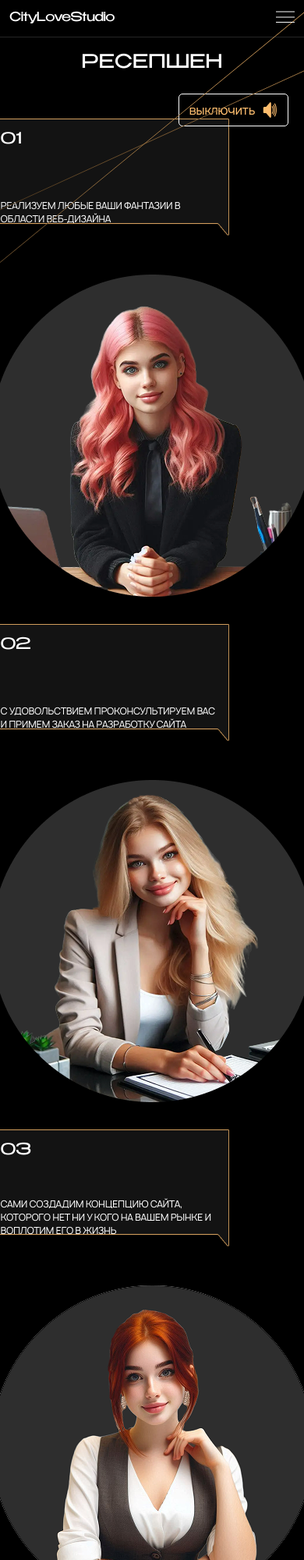
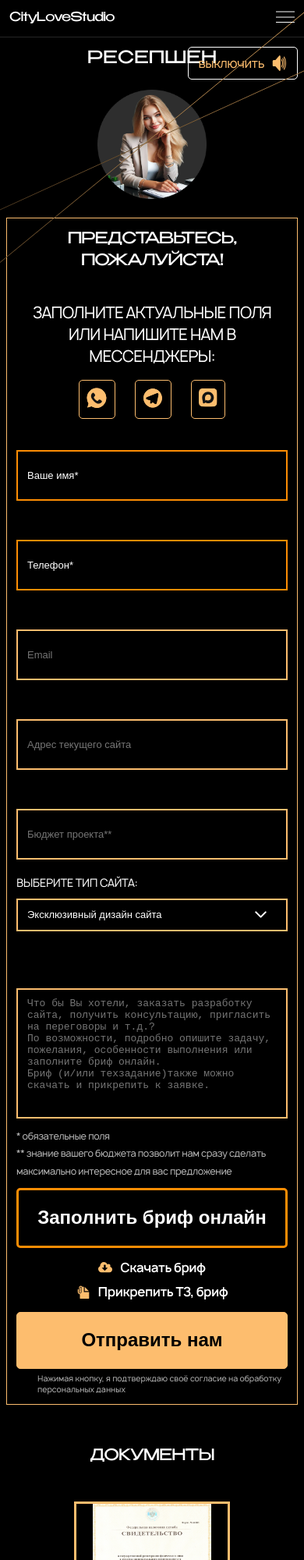
Before and after one commit to VladimirMoizes/55555, an Astro site: page /reception in a window 390 px wide. Shown: the top 2000 px of the page at 78% size. Built offline with nearby package versions, Linux system fonts and the light colour scheme; Astro itself is replaced by a stand-in of ours.

Commit message:
fix: fix about, promote and reception adaptive and animation

```diff
--- a/src/components/header/Header.module.css
+++ b/src/components/header/Header.module.css
@@ -99,13 +99,6 @@
   white-space: nowrap;
 }
 
-.textCenter {
-  text-transform: uppercase;
-  font-family: var(--font-primary);
-  font-size: 16px;
-  transition: all 0.3s ease;
-}
-
 .blockRight {
   display: flex;
   gap: 42px;
@@ -128,23 +121,23 @@
   padding: 0;
 }
 
-.textCenter[data-header-title][data-animate='true'] {
-  animation: slowAppear 4s ease forwards;
+.textCenter {
+  text-transform: uppercase;
+  font-family: var(--font-primary);
+  font-size: 16px;
+  transition: all 0.3s ease;
 }
 
-@keyframes slowAppear {
-  0% {
-    opacity: 0;
-    transform: scale(0.3) translateY(210px);
-    letter-spacing: 10px;
-  }
-  50% {
-    opacity: 0.8;
-    transform: scale(2) translateY(80px);
-    letter-spacing: 3px;
-  }
-  100% {
-    transform: scale(1) translateY(0);
+.textCenter[data-header-title][data-animate='true'] {
+  transform: translateY(100px) scale(2);
+  animation: slideUp 2s ease forwards;
+  animation-delay: 3s;
+}
+
+@keyframes slideUp {
+  to {
+    transform: translateY(0) scale(1);
+    opacity: 1;
   }
 }
 
--- a/src/pages/about/about.module.css
+++ b/src/pages/about/about.module.css
@@ -243,7 +243,7 @@
   }
 
   .mainBlock {
-    flex-direction: column;
+    flex-direction: column-reverse;
     align-items: center;
   }
 
--- a/src/pages/promote/promote.module.css
+++ b/src/pages/promote/promote.module.css
@@ -234,7 +234,7 @@
   }
 
   .mainBlock {
-    flex-direction: column;
+    flex-direction: column-reverse;
     align-items: center;
     gap: 40px;
   }
--- a/src/pages/reception/index.astro
+++ b/src/pages/reception/index.astro
@@ -53,8 +53,7 @@ import styles from './reception.module.css';
         <h2 class={styles.formTitle}>Представьтесь, пожалуйста!</h2>
         <div class={styles.subTitleBlock}>
           <p class={styles.subTitle}>
-            Заполните и выберите актуальные поля, или напишите нам в
-            мессенджеры:
+            Заполните актуальные поля или напишите нам в мессенджеры:
           </p>
           <div class={styles.buttons}>
             <button
--- a/src/pages/reception/reception.module.css
+++ b/src/pages/reception/reception.module.css
@@ -639,6 +639,10 @@ h2 {
   border-color: #fd8d04;
 }
 
+.input:required::placeholder {
+  color: var(--color-text);
+}
+
 .input[type='number']::-webkit-inner-spin-button,
 .input[type='number']::-webkit-outer-spin-button {
   -webkit-appearance: none;
@@ -1044,79 +1048,168 @@ h2 {
 
 @media (max-width: 1366px) {
   .cardList {
+    display: grid;
+    grid-template-columns: repeat(3, 1fr);
+    gap: 20px;
+    justify-items: center;
+  }
+
+  .cardListItem {
+    width: 100%;
+    max-width: 350px;
+  }
+
+  .cardListItem:nth-of-type(2n + 1) {
+    margin-block-start: 0;
+  }
+
+  .card {
+    display: flex;
     flex-direction: column;
     align-items: center;
+    width: 100%;
   }
+
+  .card img {
+    width: 100%;
+    height: auto;
+    max-width: 350px;
+    object-fit: contain;
+  }
+
+  .cardTextBlock {
+    width: 100%;
+    max-width: 350px;
+    block-size: auto;
+    min-height: 160px;
+    padding: 30px;
+    margin-block-end: 20px;
+    background-size: 100% 100%;
+  }
+
+  .cardTextBlock .number {
+    font-size: 20px;
+  }
+
+  .cardTextBlock .text {
+    font-size: 14px;
+    max-width: 280px;
+    line-height: 120%;
+  }
+
   .formBlock {
-    margin: 60px 40px 60px;
+    margin: 60px 20px 60px;
   }
+
   .form {
     padding: 30px 40px;
   }
+
   .details {
     inline-size: 100%;
     padding: 30px;
   }
 }
 
-@media (max-width: 1200px) {
-  .documentList .card {
-    flex: 0 0 240px;
-    max-inline-size: 240px;
+@media (max-width: 1100px) {
+  .cardList {
+    grid-template-columns: repeat(2, 1fr);
+  }
+
+  .cardListItem:nth-child(3) {
+    grid-column: 1 / -1;
+    justify-self: center;
+    max-width: 350px;
   }
 }
 
 @media (max-width: 1024px) {
   .cardList {
-    flex-direction: column;
-    align-items: center;
+    grid-template-columns: repeat(2, 1fr);
+    gap: 16px;
   }
-  .cardListItem:nth-of-type(2n + 1) {
-    margin-block-start: 0;
+
+  .cardListItem:nth-child(3) {
+    grid-column: 1 / -1;
+    justify-self: center;
+    max-width: 320px;
   }
+
+  .card img {
+    max-width: 320px;
+  }
+
+  .cardTextBlock {
+    max-width: 320px;
+    min-height: 140px;
+    padding: 25px;
+  }
+
+  .cardTextBlock .text {
+    font-size: 14px;
+  }
+
   .formBlock {
-    margin: 40px 20px 40px;
+    margin: 40px 16px;
   }
+
   .form {
-    padding: 20px 24px;
+    padding: 24px 20px;
   }
+
   .subTitleBlock {
     flex-wrap: wrap;
-    gap: 20px;
+    gap: 16px;
   }
+
   .footerForm {
     flex-wrap: wrap;
     justify-content: center;
-    gap: 20px;
+    gap: 16px;
   }
+
   .linkBrifList {
     justify-content: center;
   }
+
   .formFooterSecond {
     flex-wrap: wrap;
     justify-content: center;
-    gap: 20px;
+    gap: 16px;
   }
+
   .agreeAndButton {
     flex-wrap: wrap;
     justify-content: center;
   }
+
   .inputListSecondStart {
     flex-wrap: wrap;
     justify-content: center;
   }
+
   .details {
     padding: 24px 20px;
   }
+
   .documentList .card {
     flex: 0 0 220px;
     max-inline-size: 220px;
   }
+
   .cardImage {
     block-size: 280px;
   }
+
   h2 {
     font-size: 32px;
+  }
+}
+
+@media (max-width: 1024px) and (min-width: 769px) {
+  .card img {
+    aspect-ratio: auto;
+    height: auto;
   }
 }
 
@@ -1124,211 +1217,306 @@ h2 {
   .container {
     padding: 20px 16px 30px;
   }
+
   .cardTextBlock {
-    block-size: auto;
-    min-height: 180px;
-    inline-size: 100%;
-    max-width: 421px;
+    display: none;
   }
-  .cardTextBlock .number {
-    font-size: 24px;
+
+  .cardList {
+    display: flex;
+    flex-direction: row;
+    flex-wrap: wrap;
+    justify-content: center;
+    gap: 16px;
   }
-  .cardTextBlock .text {
-    font-size: 14px;
-    max-width: 320px;
+
+  .cardListItem {
+    flex: 0 1 180px;
+    min-width: 140px;
+    max-width: 200px;
   }
+
+  .cardListItem:nth-child(1),
+  .cardListItem:nth-child(3) {
+    display: none;
+  }
+
+  .card img {
+    width: 100%;
+    height: auto;
+    max-height: 300px;
+    object-fit: contain;
+  }
+
+  .card {
+    display: flex;
+    justify-content: center;
+  }
+
+  .title {
+    font-size: 28px;
+    margin-bottom: 24px;
+  }
+
   .formBlock {
-    margin: 30px 0;
+    margin: 24px 0;
   }
+
   .form {
     padding: 16px;
   }
+
   .formTitle {
-    font-size: 28px;
+    font-size: 24px;
+    text-align: center;
   }
+
   .subTitle {
+    font-size: 14px;
+    text-align: center;
+  }
+
+  .buttons {
+    gap: 12px;
+    justify-content: center;
+  }
+
+  .input {
+    font-size: 14px;
+    padding: 12px 16px;
+  }
+
+  .labelFirst {
+    inline-size: 100%;
+    height: 48px;
+  }
+
+  .labelTextFirst {
+    font-size: 11px;
+    top: -20px;
+  }
+
+  .select {
+    height: 48px;
+    padding: 12px 16px;
+    font-size: 14px;
+  }
+
+  .textarea {
+    font-size: 14px;
+    padding: 12px 16px;
+    block-size: 100px;
+  }
+
+  .brifButton {
     font-size: 16px;
+    padding: 12px 16px;
   }
-  .buttons {
+
+  .linkBrifList {
+    flex-direction: column;
+    align-items: center;
+    gap: 12px;
+  }
+
+  .formButton {
+    font-size: 16px;
+    padding: 12px 24px;
+  }
+
+  .footerForm {
+    flex-direction: column;
+    align-items: stretch;
     gap: 16px;
   }
-  .input {
-    font-size: 16px;
-    padding: 16px 20px;
+
+  .footerForm .brifButton {
+    width: 100%;
   }
-  .labelFirst {
-    inline-size: 100%;
-    height: 56px;
+
+  .footerForm .formButton {
+    width: 100%;
   }
-  .labelTextFirst {
-    font-size: 12px;
-    top: -24px;
-  }
-  .select {
-    height: 56px;
-    padding: 16px 20px;
-    font-size: 16px;
-  }
-  .textarea {
-    font-size: 16px;
-    padding: 16px 20px;
-    block-size: 120px;
-  }
-  .brifButton {
-    font-size: 20px;
-    padding: 16px;
-  }
-  .linkBrifList {
-    gap: 16px 30px;
-  }
-  .linkText {
+
+  .inputListSecond .label span {
     font-size: 14px;
   }
-  .formButton {
-    padding: 16px 40px;
-    font-size: 20px;
+
+  .formSecond .subTitle {
+    font-size: 14px;
   }
-  .inputListSecond .label span {
-    font-size: 16px;
-  }
-  .formSecond .subTitle {
-    font-size: 16px;
-  }
+
   .formFooterSecond {
     flex-direction: column;
     align-items: center;
     gap: 16px;
   }
+
   .formText {
-    font-size: 20px;
+    font-size: 18px;
+    text-align: center;
   }
+
   .agreeAndButton {
     flex-direction: column;
     align-items: center;
     gap: 16px;
+    width: 100%;
   }
+
   .agreeAndButton .agreement {
     max-inline-size: 100%;
+    text-align: center;
   }
+
   .agreeAndButton .formButton {
-    padding: 14px 30px;
+    width: 100%;
+    padding: 14px 20px;
+    font-size: 16px;
+  }
+
+  .formSecond .hide {
     font-size: 18px;
+    display: block;
+    margin: 16px auto 0;
   }
-  .formSecond .hide {
-    font-size: 20px;
+
+  .documentTitle {
+    font-size: 24px;
+    margin-block-end: 24px;
+    text-align: center;
   }
-  .documentTitle {
-    font-size: 28px;
-    margin-block-end: 30px;
+
+  .documentList {
+    gap: 20px;
   }
+
   .documentList .card {
-    max-inline-size: 280px;
+    max-inline-size: 200px;
     flex: 0 0 100%;
   }
+
   .cardImage {
-    block-size: 260px;
+    block-size: 220px;
   }
+
   .details {
-    padding: 20px 16px;
+    padding: 16px;
   }
+
   .details .title {
-    font-size: 24px;
+    font-size: 22px;
+    text-align: center;
   }
+
   .detailsPart {
-    font-size: 14px;
+    font-size: 13px;
+    text-align: center;
   }
+
   h2 {
-    font-size: 28px;
+    font-size: 26px;
+  }
+
+  .sound {
+    top: 80px;
+    right: 12px;
   }
 }
 
 @media (max-width: 480px) {
   .container {
-    padding: 16px 12px 20px;
+    padding: 12px 8px 16px;
   }
+
   .title {
-    font-size: 24px;
+    font-size: 22px;
   }
-  .cardTextBlock {
-    min-height: 150px;
-    padding: 12px;
+
+  .cardListItem {
+    flex: 0 1 140px;
+    min-width: 120px;
+    max-width: 160px;
   }
-  .cardTextBlock .number {
-    font-size: 20px;
+
+  .card img {
+    max-height: 220px;
   }
-  .cardTextBlock .text {
-    font-size: 12px;
-    max-width: 280px;
-  }
+
   .form {
     padding: 12px;
   }
+
   .formTitle {
-    font-size: 22px;
+    font-size: 20px;
   }
-  .subTitleBlock {
-    flex-direction: column;
-    gap: 12px;
+
+  .subTitle {
+    font-size: 12px;
   }
-  .subTitle {
+
+  .input {
+    font-size: 13px;
+    padding: 10px 12px;
+  }
+
+  .select {
+    height: 42px;
+    padding: 10px 12px;
+    font-size: 13px;
+  }
+
+  .textarea {
+    font-size: 13px;
+    padding: 10px 12px;
+    block-size: 80px;
+  }
+
+  .brifButton {
+    font-size: 14px;
+    padding: 10px 12px;
+  }
+
+  .linkText {
+    font-size: 12px;
+  }
+
+  .formButton {
+    font-size: 14px;
+    padding: 10px 16px;
+  }
+
+  .formText {
+    font-size: 16px;
+  }
+
+  .agreeAndButton .formButton {
+    padding: 10px 16px;
     font-size: 14px;
   }
-  .input {
-    font-size: 14px;
-    padding: 12px 16px;
-  }
-  .labelFirst {
-    height: 48px;
-  }
-  .labelTextFirst {
-    font-size: 11px;
-    top: -20px;
-  }
-  .select {
-    height: 48px;
-    padding: 12px 16px;
-    font-size: 14px;
-  }
-  .textarea {
-    font-size: 14px;
-    padding: 12px 16px;
-    block-size: 100px;
-  }
-  .brifButton {
-    font-size: 16px;
-    padding: 12px;
-  }
-  .linkBrifList {
-    flex-direction: column;
-    align-items: flex-start;
-    gap: 12px;
-  }
-  .formButton {
-    font-size: 16px;
-    padding: 12px 20px;
-  }
-  .labelStart {
-    flex-direction: column;
-    align-items: flex-start;
-    gap: 6px;
-  }
-  .labelStart .input {
-    inline-size: 100%;
-  }
-  .inputListSecondStart {
-    flex-direction: column;
-    gap: 16px;
-  }
-  .details {
-    padding: 16px 12px;
-  }
-  .details .title {
+
+  .documentTitle {
     font-size: 20px;
   }
+
+  .cardImage {
+    block-size: 180px;
+  }
+
+  .details .title {
+    font-size: 18px;
+  }
+
   .detailsPart {
-    font-size: 12px;
+    font-size: 11px;
   }
+
   h2 {
-    font-size: 24px;
+    font-size: 20px;
+  }
+
+  .sound {
+    top: 60px;
+    right: 8px;
   }
 }
```
